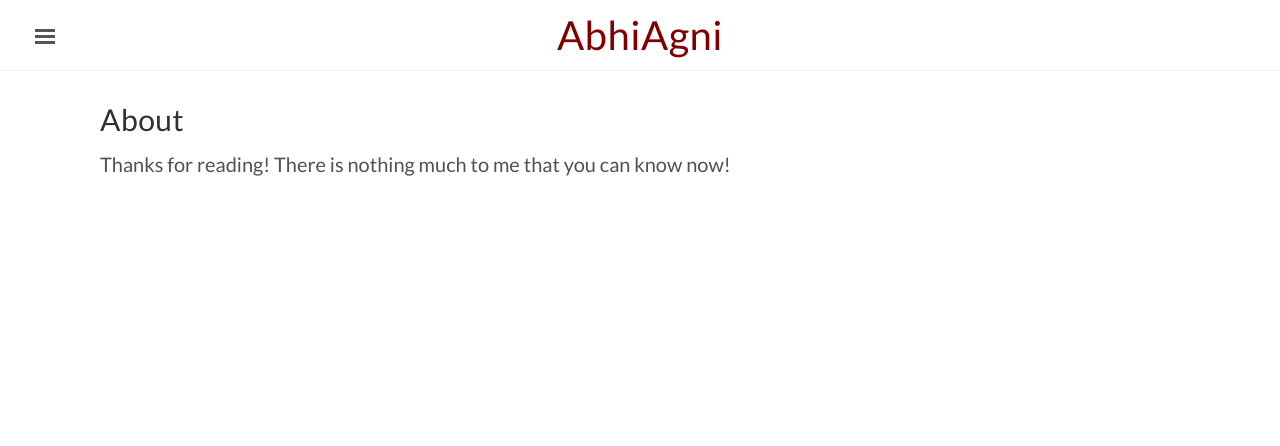
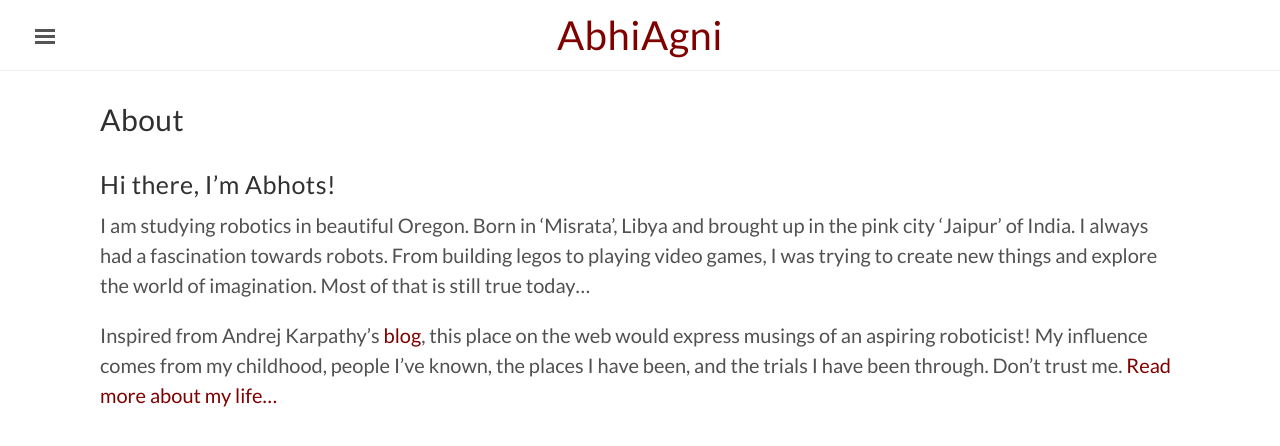
Before and after one commit to abhiagni11/abhiagni11.github.io, a Jekyll site: the page built from about.md, in a window 1280 px wide. Shown: the top 446 px of the page. Built offline with Jekyll 4.4.1, drawn with Linux system fonts in a browser that asks for light colours.

Commit message:
adding markdowns

```diff
--- a/about.md
+++ b/about.md
@@ -3,4 +3,8 @@ layout: page
 title: About
 ---
 
-Thanks for reading! There is nothing much to me that you can know now!
+### Hi there, I'm Abhots!
+
+I am studying robotics in beautiful Oregon. Born in 'Misrata', Libya and brought up in the pink city 'Jaipur' of India. I always had a fascination towards robots. From building legos to playing video games, I was trying to create new things and explore the world of imagination. Most of that is still true today...
+
+Inspired from Andrej Karpathy's [blog](http://karpathy.github.io/), this place on the web would express musings of an aspiring roboticist! My influence comes from my childhood, people I've known, the places I have been, and the trials I have been through. Don't trust me. [Read more about my life...](/about)
```
